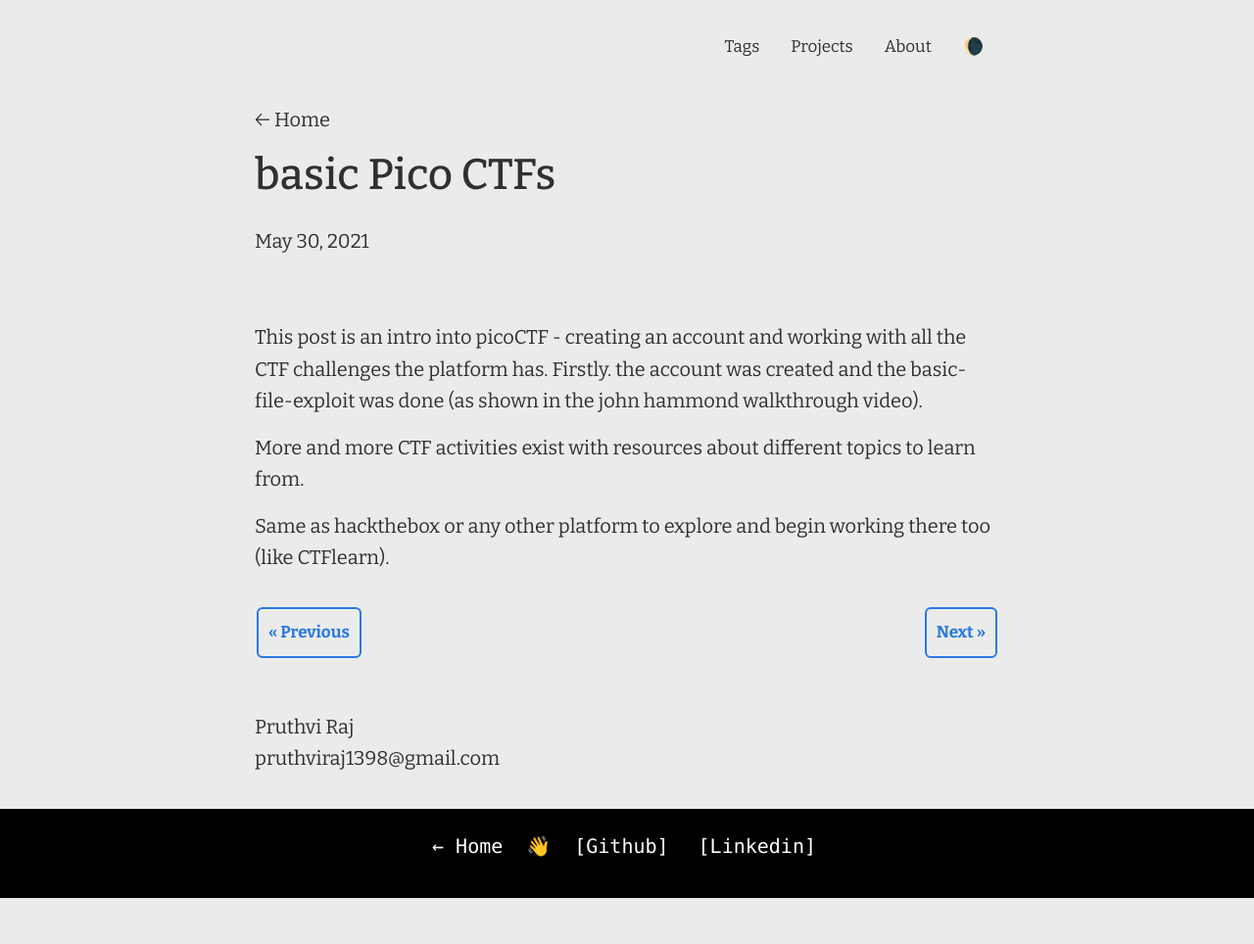
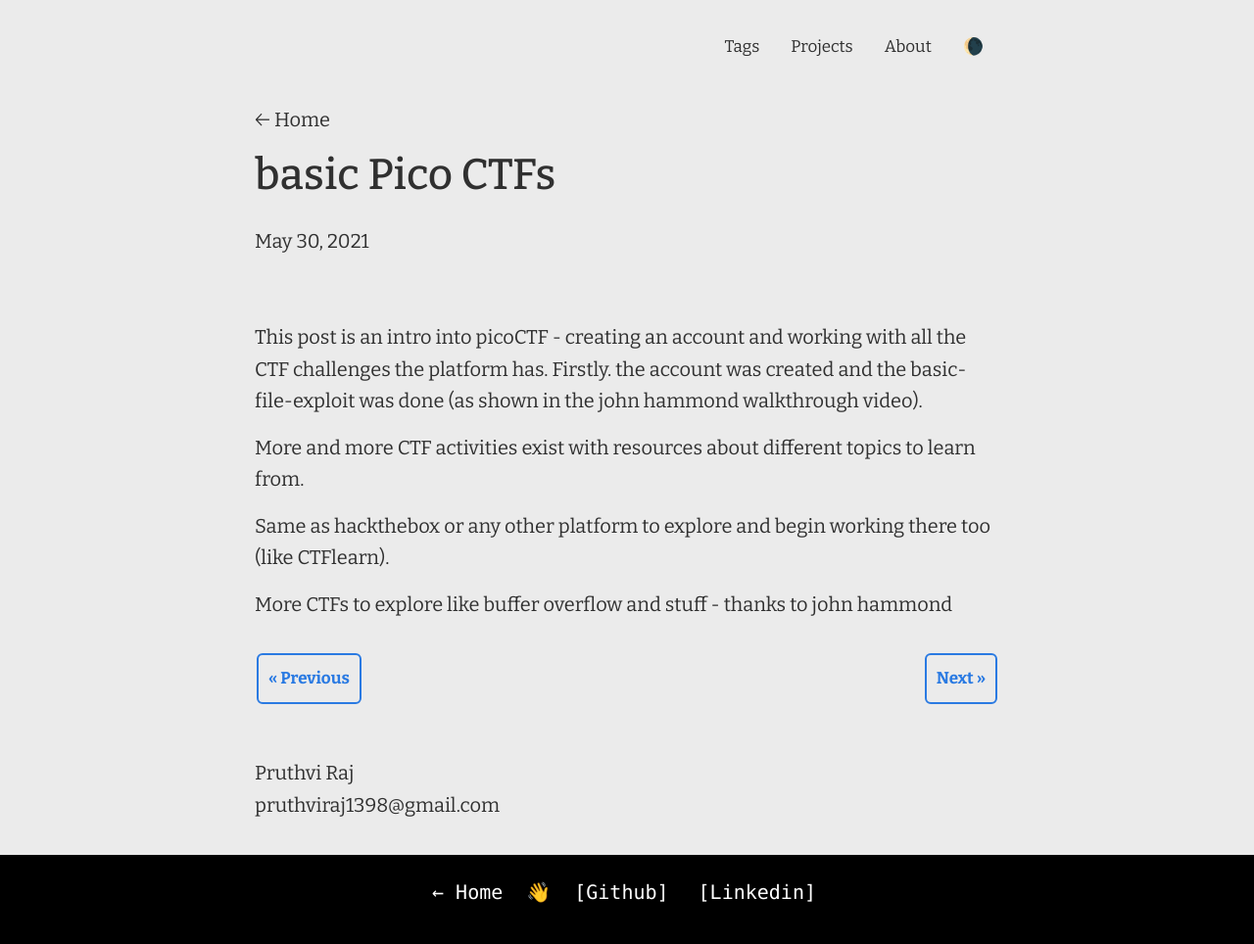
Before and after one commit to pruthvirajbhat/website-portfolio-old-uno, a Jekyll site: the page built from _posts/2021/05May/2021-05-30-pico-ctf.md, in a window 1280 px wide. Shown: the whole page at 98% size. Built offline with Jekyll 4.4.1, drawn with Linux system fonts in a browser that asks for light colours; before the commit the page ends 917 px from its top, so only the background shows below that.

Commit message:
add some

```diff
--- a/_posts/2021/05May/2021-05-30-pico-ctf.md
+++ b/_posts/2021/05May/2021-05-30-pico-ctf.md
@@ -13,3 +13,5 @@ This post is an intro into picoCTF - creating an account and working with all th
 More and more CTF activities exist with resources about different topics to learn from.
 
 Same as hackthebox or any other platform to explore and begin working there too (like CTFlearn).
+
+More CTFs to explore like buffer overflow and stuff - thanks to john hammond
```
